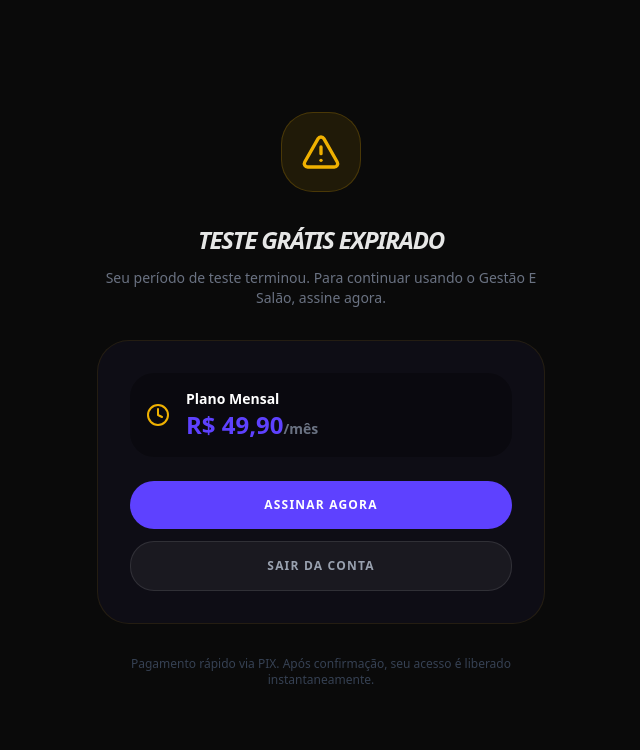
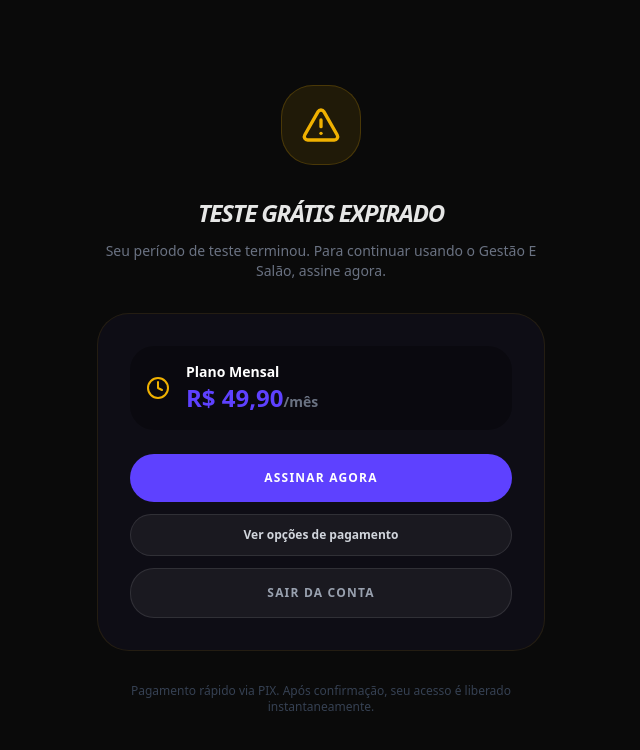
Before and after one commit to erson3276-cmd/gestao-e-salao, a Next.js app: page /subscription-expired in a window 1280 px wide. Shown: the top 750 px of the page, without its empty margins (319-959 px from the left). Built offline with nearby package versions, Linux system fonts and the light colour scheme; no server answers.

Commit message:
fix: botao assinatura + session cookie

```diff
--- a/src/app/subscription-expired/page.tsx
+++ b/src/app/subscription-expired/page.tsx
@@ -139,11 +139,18 @@
 
           <div className="space-y-3">
             <button
-              onClick={() => setShowPayment(true)}
+              onClick={() => router.push('/admin/assinatura')}
               disabled={loading}
               className="w-full py-4 bg-[#5E41FF] text-white rounded-2xl font-black uppercase tracking-widest text-xs flex items-center justify-center gap-3 hover:bg-[#5E41FF]/90 transition-all"
             >
               {loading ? <Loader2 className="w-5 h-5 animate-spin" /> : <>ASSINAR AGORA</>}
+            </button>
+
+            <button
+              onClick={() => setShowPayment(true)}
+              className="w-full py-3 bg-white/5 border border-white/10 text-gray-300 rounded-2xl font-bold text-xs flex items-center justify-center gap-2 hover:bg-white/10"
+            >
+              Ver opções de pagamento
             </button>
 
             <button
--- a/src/lib/session.ts
+++ b/src/lib/session.ts
@@ -1,8 +1,10 @@
 import { cookies } from 'next/headers'
+
+const SALON_COOKIE_NAME = 'salon_session'
 
 export async function getSalonId(): Promise<string | null> {
   const cookieStore = await cookies()
-  const salonCookie = cookieStore.get('salon_session')
+  const salonCookie = cookieStore.get(SALON_COOKIE_NAME)
   const adminAuth = cookieStore.get('admin_auth')
 
   if (salonCookie) {
```
